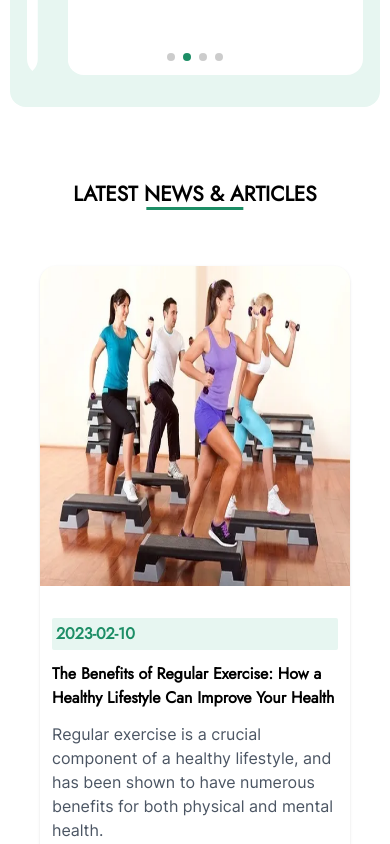
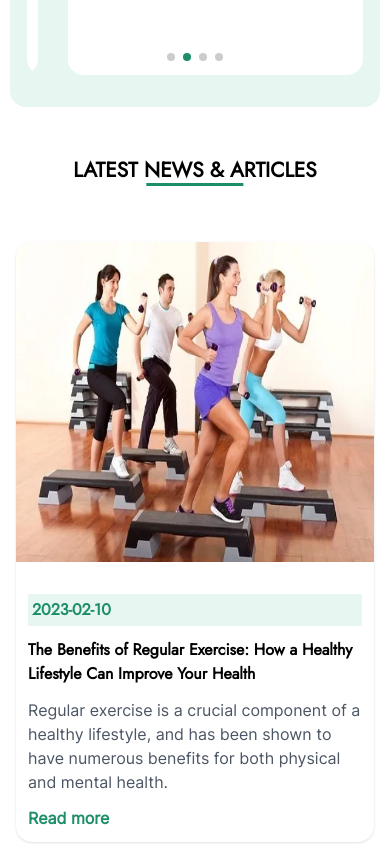
Before and after one commit to Sosaristic/health-connect, a React (Vite) app: page / in a window 390 px wide. Shown: the part 3660-4504 px from the top of the page. Built offline with nearby package versions, Linux system fonts and the light colour scheme.

Commit message:
fixed articles images

```diff
--- a/src/components/Home/Articles.jsx
+++ b/src/components/Home/Articles.jsx
@@ -34,7 +34,7 @@ const Articles = () => {
     <Fragment>
       <section
         id="articles"
-        className="flex flex-col justify-center items-center p-10 gap-10"
+        className="flex flex-col justify-center items-center p-4 md:p-8 lg:p-10 gap-10"
       >
         <h3
           className="uppercase relative self-center font-bold font-jost text-[1.3rem]
@@ -46,7 +46,7 @@ const Articles = () => {
         <div className="flex flex-col md:flex-row gap-7">
           {blogPosts.map((article) => (
             <div className="flex flex-col w-full gap-5 rounded-2xl overflow-hidden shadow">
-              <div className="w-full h-[20rem] md:h-full">
+              <div className="w-full min-h-[20rem] h-[20rem]">
                 <img
                   src={article.image}
                   alt="articles"
```
